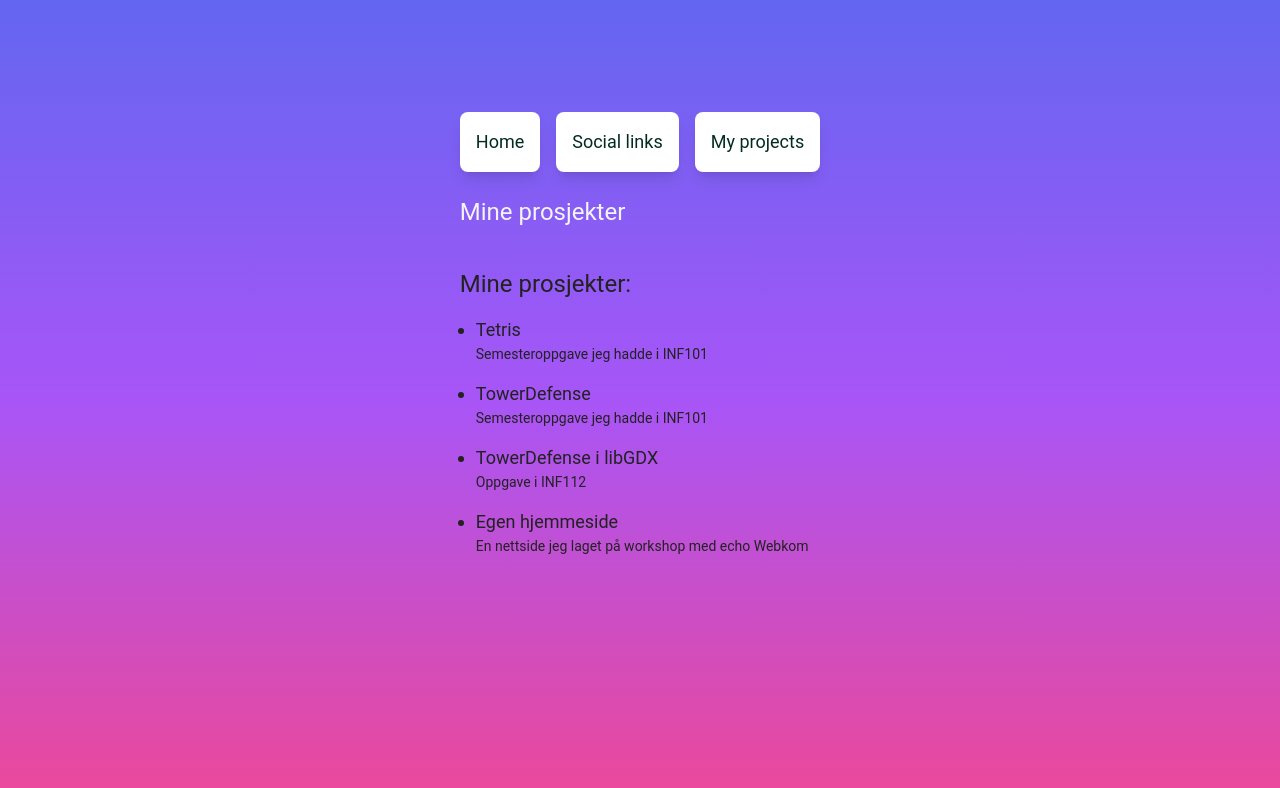
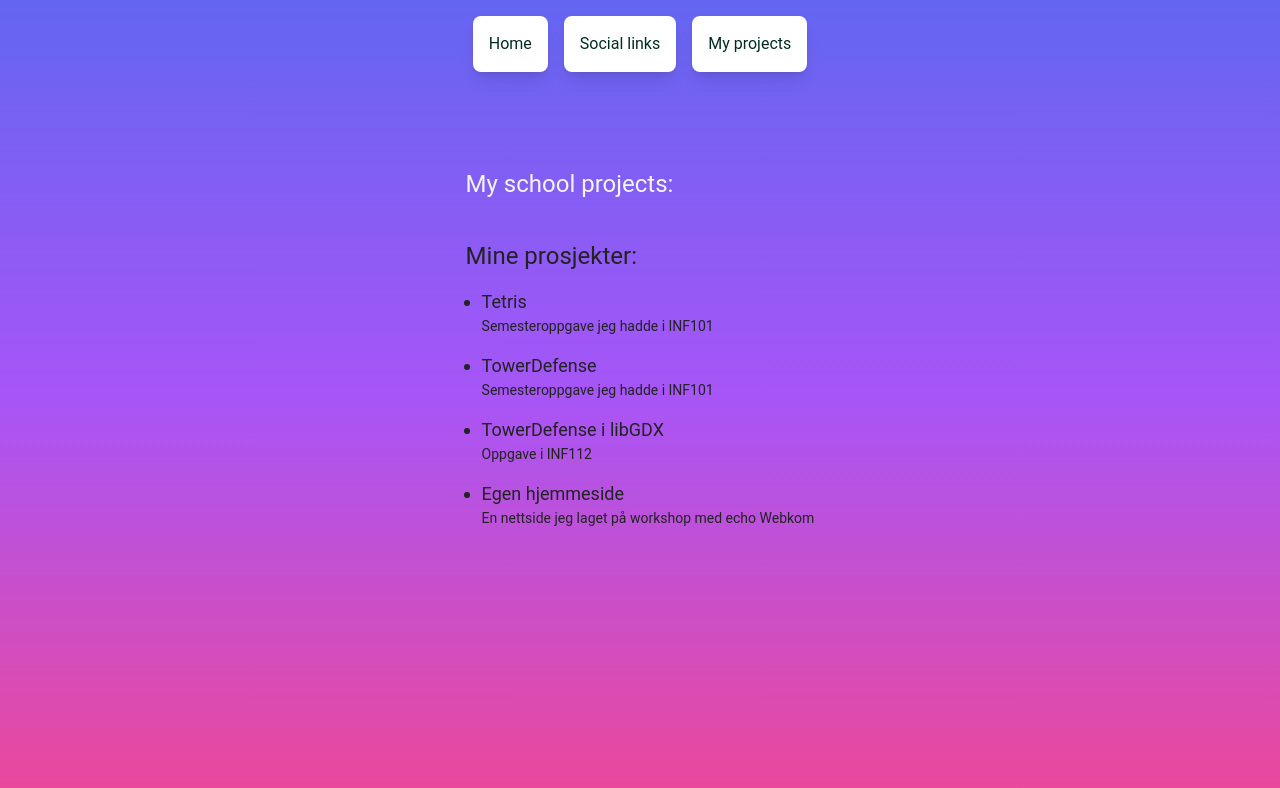
Before and after one commit to echo-webkom/how-to-sideprosjekt-workshop, a Next.js app: page /my-projects in a window 1280 px wide. Shown: the top 788 px of the page. Built offline with nearby package versions, Linux system fonts and the light colour scheme.

Commit message:
Relocation of navigation bar

```diff
--- a/src/app/my-projects/page.tsx
+++ b/src/app/my-projects/page.tsx
@@ -1,14 +1,15 @@
 import { ProjectList } from "@/app/components/project-list";
 import { Navigation } from "@/app/components/navigation";
+import React from "react";
 
 export default function Projects() {
   return (
-    <div className="flex flex-col min-h-screen bg-gradient-to-b from-indigo-500 via-purple-500 to-pink-500">
-      <div className="max-w-screen-sm mx-auto text-lg flex flex-col gap-6 py-24">
-        <Navigation />
-        <h2 className="text-2xl text-gray-100 mb-4">Mine prosjekter</h2>
-        <ProjectList />
+      <div className="flex flex-col min-h-screen bg-gradient-to-b from-indigo-500 via-purple-500 to-pink-500">
+              <Navigation/>
+          <div className="max-w-screen-sm mx-auto text-lg flex flex-col gap-6 py-24">
+              <h2 className="text-2xl text-gray-100 mb-4">My school projects:</h2>
+              <ProjectList/>
+          </div>
       </div>
-    </div>
   );
 }
--- a/src/app/page.tsx
+++ b/src/app/page.tsx
@@ -4,10 +4,10 @@ import { Navigation } from "@/app/components/navigation";
 export default function Home() {
   return (
     <div className="flex flex-col min-h-screen bg-gradient-to-b from-indigo-500 from-10% via-sky-500 via-30% to-emerald-500 to-90%">
-      <Header />
+        <Navigation />
       <br />
       <div className="flex-grow">
-        <Navigation />
+      <Header />
       </div>
       <Footer />
     </div>
@@ -16,7 +16,7 @@ export default function Home() {
   function Header() {
     return (
       <div>
-        <h1 className="text-4xl flex-grow text-center">Velkommen</h1>
+        <h1 className="text-4xl flex-grow text-center">Welcome</h1>
       </div>
     );
   }
```
